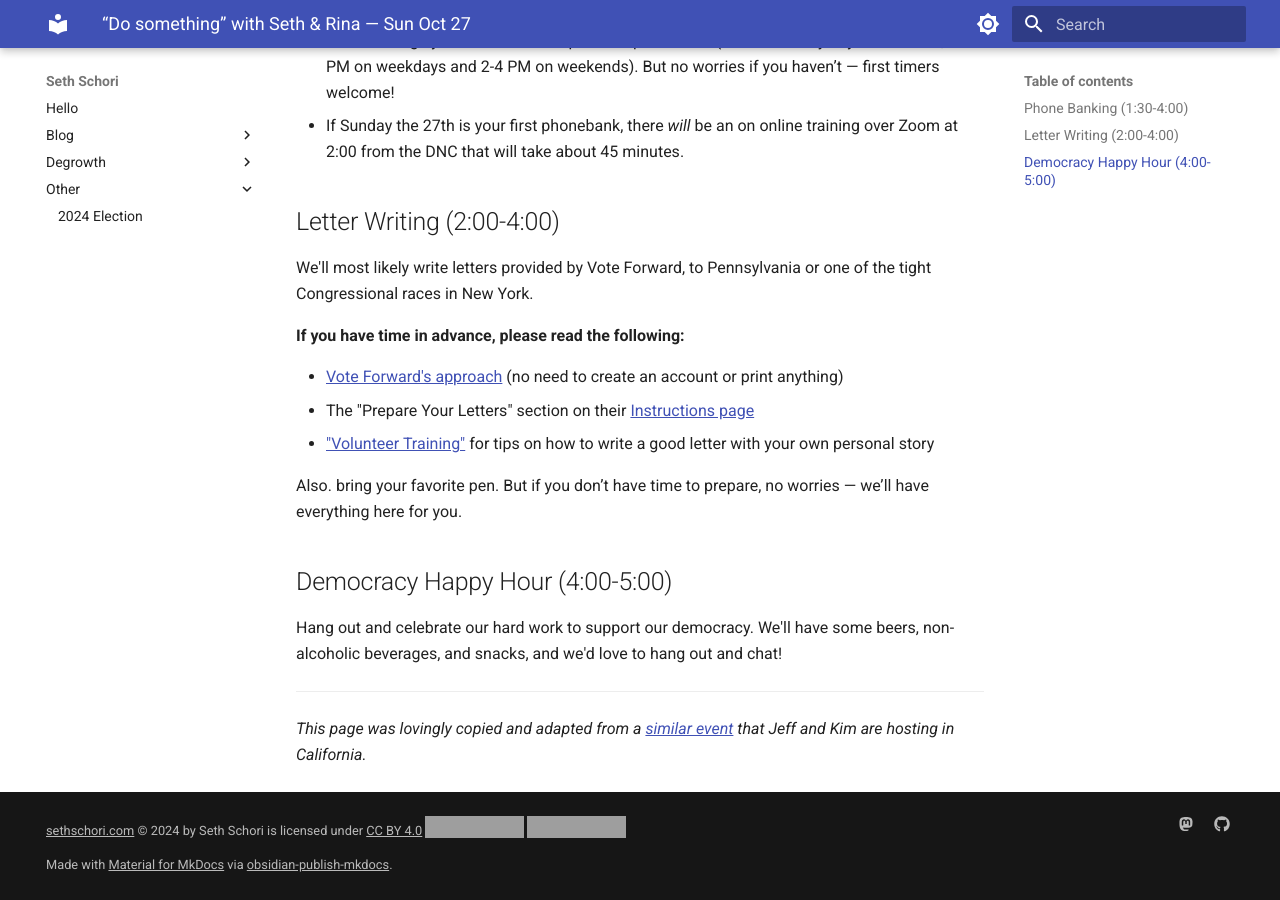
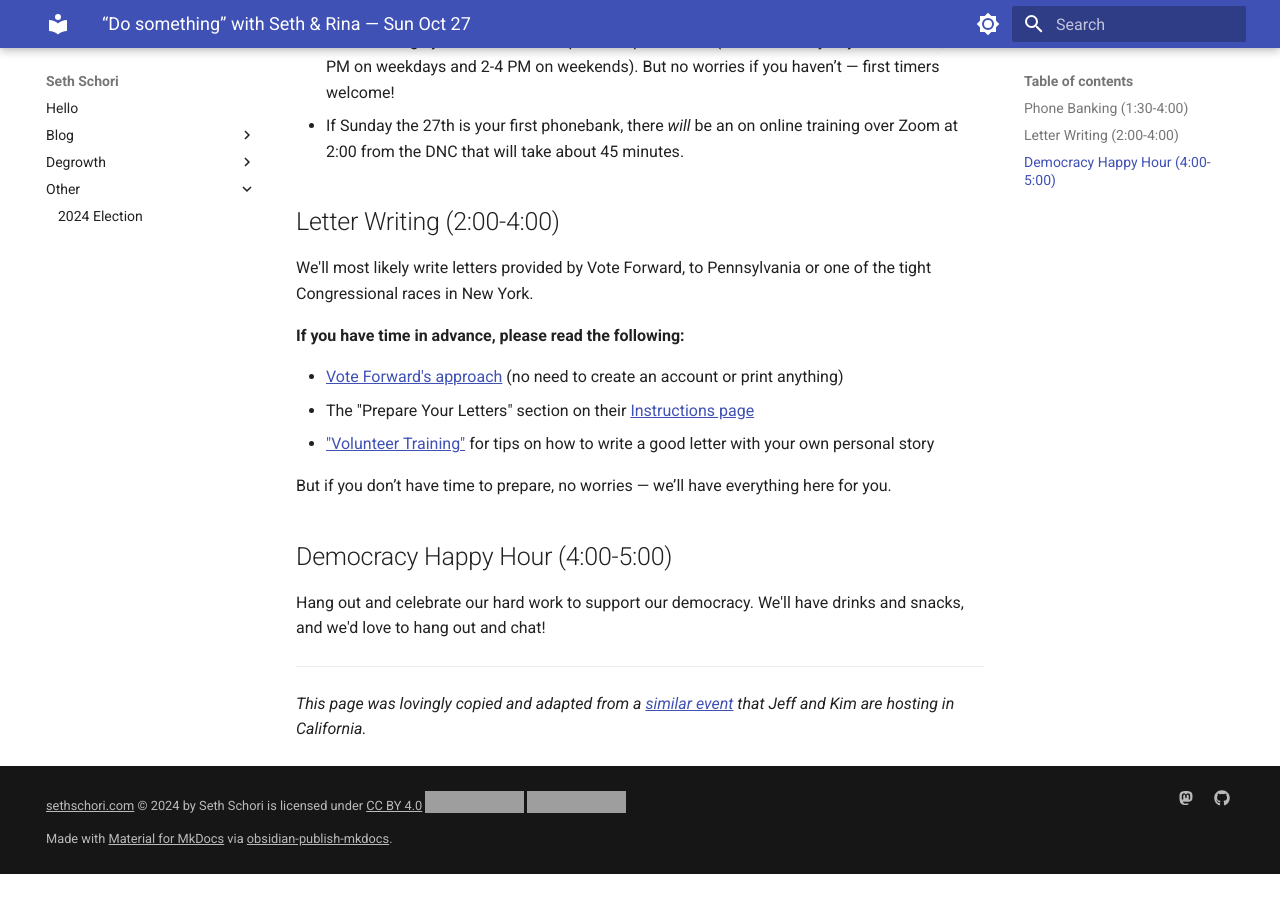
Before and after one commit to sethschori/sethschori.github.io, an MkDocs documentation site: the page built from docs/other/do-something.md, in a window 1280 px wide and 900 px high, scrolled down 1259 px. Built offline with MkDocs 1.6.1 and Material for MkDocs 9.7.7, drawn with Linux system fonts in a browser that asks for light colours; after the commit the page ends 2133 px from its top, so only the background shows below that; grey boxes are pictures that could not be loaded.

Commit message:
vault backup: 2024-10-16 08:49:31

```diff
--- a/docs/other/do-something.md
+++ b/docs/other/do-something.md
@@ -25,9 +25,9 @@ We'll most likely write letters provided by Vote Forward, to Pennsylvania or one
 - The "Prepare Your Letters" section on their [Instructions page](https://votefwd.org/instructions#prepare-your-letters)
 - ["Volunteer Training"](https://votefwd.org/posts/Building-Your-Personal-Story) for tips on how to write a good letter with your own personal story
 
-Also. bring your favorite pen. But if you don’t have time to prepare, no worries — we’ll have everything here for you.
+But if you don’t have time to prepare, no worries — we’ll have everything here for you.
 ## Democracy Happy Hour (4:00-5:00)
-Hang out and celebrate our hard work to support our democracy. We'll have some beers, non-alcoholic beverages, and snacks, and we'd love to hang out and chat!
+Hang out and celebrate our hard work to support our democracy. We'll have drinks and snacks, and we'd love to hang out and chat!
 
 ---
 
```
